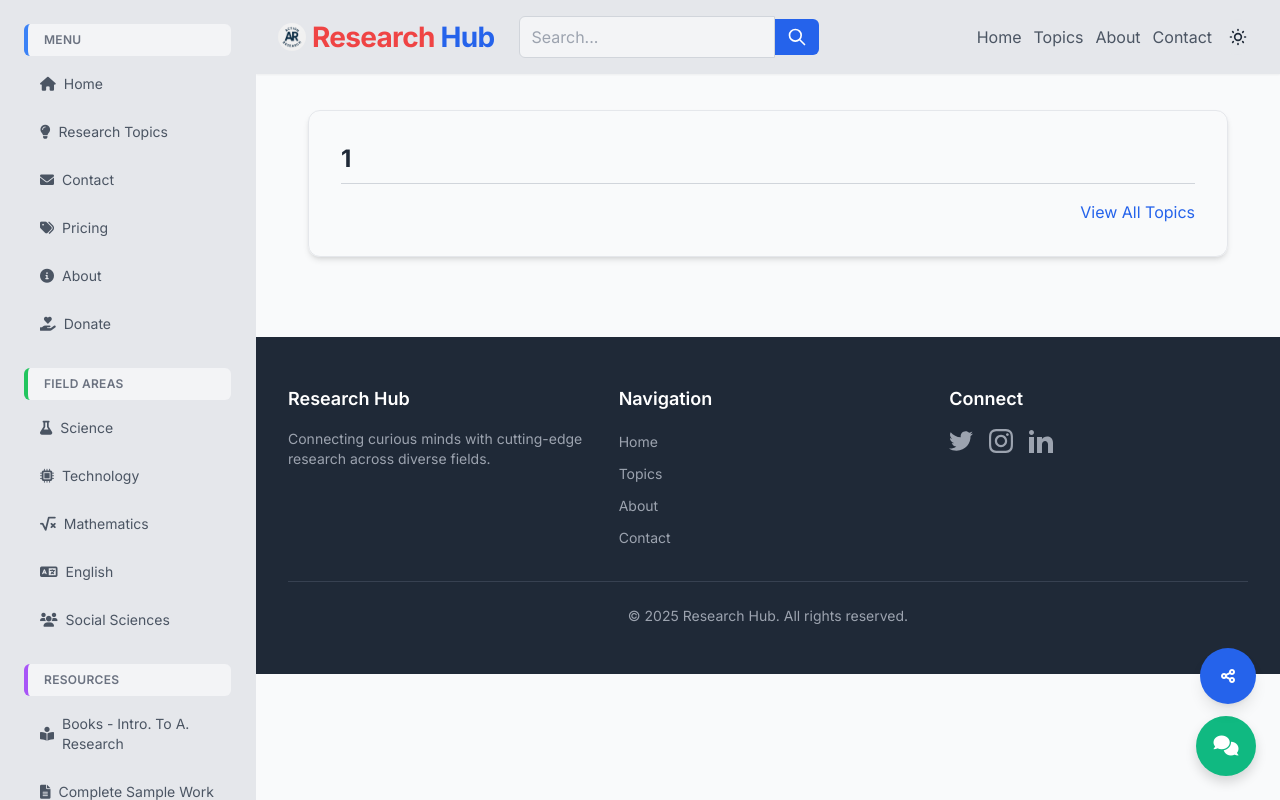
After one commit to balaara-teck/Action_research, a Django app: page /field_topic/1/ in a window 1280 px wide. The commit adds this page. Run offline with Django 5.2, Linux system fonts and the light colour scheme; data that the repository does not hold is empty; some libraries are stand-ins or nearby versions.

Commit message:
added the topics page

```diff
--- /dev/null
+++ b/base_app/templates/field_topics.html
@@ -0,0 +1,29 @@
+{% extends "home.html" %}
+{% load static %}
+
+{% block title %}All Topics{% endblock %}
+
+{% block content %}
+<div class="px-1 py-6 sm:px-2 md:px-8 lg:px-10 max-w-6xl mx-auto">
+        <section class="mb-10  dark:bg-[#1e293b] border border-gray-200 dark:border-[#374151] shadow-md rounded-xl p-4 sm:p-6 lg:p-8 transition-all">
+            <h2 class="text-xl sm:text-2xl font-bold text-gray-800 dark:text-[#e2e8f0] mb-4 border-b border-gray-300 dark:border-[#374151] pb-2">
+                {{ field }}
+            </h2>
+                <ul class="space-y-3">
+                    {% for file in all_topics %}
+                        <li class="flex flex-col sm:flex-row justify-between items-start sm:items-center  dark:text-[#e2e8f0]  dark:bg-[#0f172a] py-2 rounded-md">
+                            <a href="{% url 'read' file.pk %}" class="font-medium">{{ file.topic }}</a>
+                            <!-- <span class="text-sm italic text-gray-500 dark:text-gray-400">{{ file.researcher }}</span> -->
+                        </li>
+                    {% endfor %}
+
+                </ul>
+                <div class="mt-4 text-right">
+                    <a href="{% url 'all_topics' %}" class="text-blue-600 dark:text-blue-400 hover:underline">
+                        View All Topics
+                    </a>
+                </div>
+        </section>
+
+</div>
+{% endblock %}
--- a/base_app/templates/home.html
+++ b/base_app/templates/home.html
@@ -30,6 +30,11 @@
 
         <ul class="space-y-2">
             <li><a href="{% url 'home' %}" class="sidebar-link flex items-center gap-2 px-4 text-sm text-gray-600 dark:text-gray-300 rounded-lg hover:bg-gray-100 dark:hover:bg-gray-700 transition"><i class="fas fa-home"></i> Home</a></li>
+             <li>
+              <a href="{% url 'all_topics' %}" class="sidebar-link flex items-center gap-2 px-4 text-sm text-gray-600 dark:text-gray-300 rounded-lg hover:bg-gray-100 dark:hover:bg-gray-700 transition">
+                <i class="fas fa-lightbulb"></i> Research Topics
+              </a>
+            </li>
             <li><a href="{% url 'contact' %}" class="sidebar-link flex items-center gap-2 px-4 text-sm text-gray-600 dark:text-gray-300 rounded-lg hover:bg-gray-100 dark:hover:bg-gray-700 transition"><i class="fas fa-envelope"></i> Contact</a></li>
             <li><a href="{% url 'pricing' %}" class="sidebar-link flex items-center gap-2 px-4 text-sm text-gray-600 dark:text-gray-300 rounded-lg hover:bg-gray-100 dark:hover:bg-gray-700 transition"><i class="fas fa-tags"></i> Pricing</a></li>
             <li>
@@ -71,11 +76,7 @@
                 <i class="fas fa-file-alt"></i> Complete Sample Work
               </a>
             </li>
-            <li>
-              <a href="{% url 'under_development' %}" class="sidebar-link flex items-center gap-2 px-4 text-sm text-gray-600 dark:text-gray-300 rounded-lg hover:bg-gray-100 dark:hover:bg-gray-700 transition">
-                <i class="fas fa-lightbulb"></i> Research Topics
-              </a>
-            </li>
+
             <li>
               <a href="{% url 'under_development' %}" class="sidebar-link flex items-center gap-2 px-4 text-sm text-gray-600 dark:text-gray-300 rounded-lg hover:bg-gray-100 dark:hover:bg-gray-700 transition">
                 <i class="fas fa-hands-helping"></i> Contribute
@@ -126,7 +127,7 @@
             <!-- Navigation Links -->
             <div class="hidden lg:flex space-x-3 items-center ml-6 mr-2">
                 <a href="{% url 'home' %}" class="text-gray-600 dark:text-gray-300 hover:text-blue-600 dark:hover:text-blue-400 transition">Home</a>
-                <a href="#" class="text-gray-600 dark:text-gray-300 hover:text-blue-600 dark:hover:text-blue-400 transition">Topics</a>
+                <a href="{% url 'all_topics' %}" class="text-gray-600 dark:text-gray-300 hover:text-blue-600 dark:hover:text-blue-400 transition">Topics</a>
                 <a href="{% url 'about' %}" class="text-gray-600 dark:text-gray-300 hover:text-blue-600 dark:hover:text-blue-400 transition">About</a>
                 <a href="{% url 'contact' %}" class="text-gray-600 dark:text-gray-300 hover:text-blue-600 dark:hover:text-blue-400 transition">Contact</a>
             </div>
@@ -162,9 +163,7 @@
 
         {% endblock %}
     </main>
-    <style>
 
-    </style>
 
 <!-- Floating Share Button -->
 <button onclick="toggleShareOptions()" class="fixed bottom-15 floating-share-btn right-6 bg-blue-600 text-white p-3 rounded-full shadow-lg hover:bg-blue-700 transition" onclick="toggleShareOptions()">
@@ -173,19 +172,9 @@
 
 <!-- Floating Share Options Popup -->
 <div id="shareOptionsFloat" class="fixed bottom-50 share-options-float right-6 bg-white p-4 rounded-lg shadow-lg space-y-2 hidden" id="shareOptionsFloat">
-    <!-- Button -->
     <button onclick="joinOurWhatsapp()" class="bg-green-500 text-white text-sm w-full py-2 px-3 rounded hover:bg-green-600 transition">
     <i class="fab fa-whatsapp"></i> Join WhatsApp Group
     </button>
-
-<!-- Script -->
-<script>
-    function joinOurWhatsapp() {
-        const url = "https://chat.whatsapp.com/EKUVTLZXJbjJSs8l0d4dj5?mode=ac_t";
-        window.open(url, "_blank");
-    }
-</script>
-
     <button onclick="shareOnFacebook()" class="bg-blue-600 text-white text-sm w-full py-2 px-3 rounded hover:bg-blue-700 transition">
         <i class="fab fa-facebook-f"></i> Share On Facebook
     </button>
@@ -199,10 +188,7 @@
         <i class="fas fa-link"></i> Copy Link
     </button>
 </div>
-
-
-
-    <!-- Footer -->
+<!-- ====Footer beginning==== -->
 <footer class="bg-gray-800 dark:bg-gray-900 text-gray-300">
     <div class="max-w-7xl mx-auto px-4 sm:px-6 lg:px-8 py-12">
         <div class="grid grid-cols-1 md:grid-cols-3 gap-8">
--- a/base_app/templates/index.html
+++ b/base_app/templates/index.html
@@ -38,7 +38,7 @@
             </ul>
             <div class="mt-3 text-right">
                 Want to see more?
-                <a href="/" class="text-blue-600 dark:text-blue-400 text-sm hover:underline">
+                <a href="{% url 'all_topics' %}" class="text-blue-600 dark:text-blue-400 text-sm hover:underline">
                     Click here
                 </a>
             </div>
--- a/base_app/urls.py
+++ b/base_app/urls.py
@@ -9,7 +9,10 @@ urlpatterns = [
     path("donate/", views.donate_view, name="donate"),
     path("about/", views.about_view, name="about"),
     path('coming-soon/', views.under_development_view, name='under_development'),
-    path('search/', views.search_files, name='search_files'),  # for ?q=
+    path('search/', views.search_files, name='search_files'),
     path('search/<str:category>/', views.search_files, name='search_files'),
+    path('all_topics/', views.all_topics, name='all_topics'),
+    path('field_topic/<str:field>/', views.field_topics, name='field_topic'),
+
 
 ]
--- a/base_app/views.py
+++ b/base_app/views.py
@@ -10,6 +10,7 @@ from django.http import HttpResponse
 from django.db.models import Q
 
 def search_files(request, category=""):
+
     query = category or request.POST.get('q', '').strip()
     if query:
         uploaded_files = FileModel.objects.filter(
@@ -25,6 +26,16 @@ def search_files(request, category=""):
 
     else:
         return redirect('home')
+
+def field_topics(request,field):
+    all_topics = FileModel.objects.filter(
+        Q(field__icontains=field)
+        ).order_by('-date_uploaded')
+
+    return render(request, "field_topics.html", {
+        "all_topics": all_topics,
+        "field": field
+    })
 
 def under_development_view(request):
     html = """
@@ -110,3 +121,14 @@ def Home(request):
         "show_topics": choice == "topics",
         "trending_topics": trending_topics
     })
+
+def all_topics(request):
+    fields = ['Science', 'Technology', 'Mathematics', 'English', 'Languages', 'Social']
+    grouped_files = {}
+
+    for field in fields:
+        grouped_files[field] = FileModel.objects.filter(field=field).order_by('-date_uploaded')
+
+    return render(request, "all_topics.html", {
+        "grouped_files": grouped_files
+    })
```
Also changed, not shown: base_app/templates/all_topics.html (added, +36 -0 lines). Lines whose indentation alone changed are shown as unchanged.
